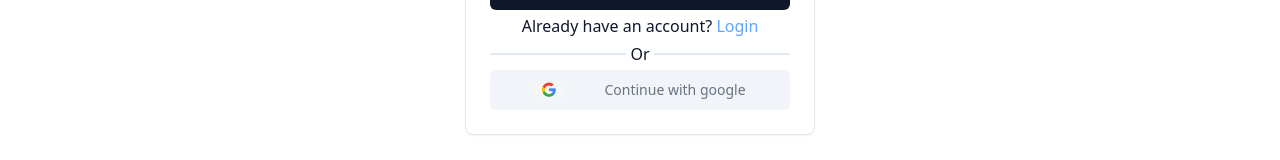
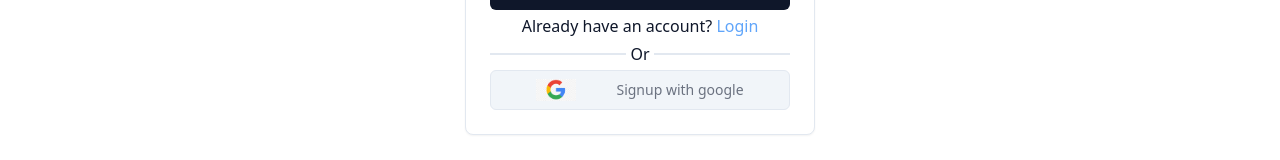
Before and after one commit to chriford-siame/ProdZM, a React (Create React App) app: page /signup in a window 1280 px wide. Shown: the part 423-583 px from the top of the page. Built offline with nearby package versions, Linux system fonts and the light colour scheme.

Commit message:
Create the Signup page

```diff
--- a/src/components/Auth/Signup.tsx
+++ b/src/components/Auth/Signup.tsx
@@ -1,5 +1,5 @@
 import React from 'react'
-
+import { GoogleLogin } from '@react-oauth/google'
 import { Button } from "../ui/button"
 import {
   Card,
@@ -11,6 +11,7 @@ import {
 } from "../ui/card"
 import { Input } from "../ui/input"
 import { Label } from "../ui/label"
+import { jwtDecode } from 'jwt-decode'
 
 export default function Signup() {
   return (
@@ -47,9 +48,12 @@ export default function Signup() {
             <span>Or</span>
             <span className='border w-full ml-1 h-[1px]'></span>
           </div>
-          <Button variant={'secondary'} className='w-full flex justify-evently gap-10'>
-            <span><img src={require('src/assets/images/google-logo.jpg')} width={30} height={30} alt="Google-logo" /></span>
-            <span className='text-gray-500'>Continue with google</span>
+          <Button onClick={() => {
+
+          }} variant={'secondary'} className='border w-full flex justify-center gap-10'>
+            <span><img src={require('src/assets/images/google-logo.jpg')} width={40} height={40} alt="Google-logo" /></span>
+
+            <span className='flex float-end hover:text-gray-500 text-gray-500 '>Signup with google</span>
           </Button>
         </CardFooter>
       </Card>
```
